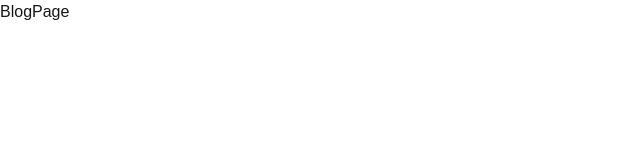
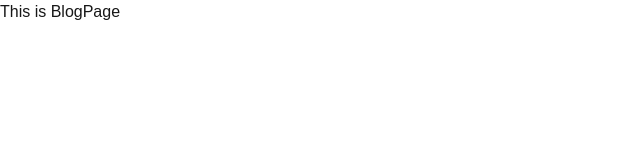
Before and after one commit to Shaurya9935/sample-project, a Next.js app: page /blog in a window 1280 px wide. Shown: the top 160 px of the page, without its empty margins (0-640 px from the left). Built offline with nearby package versions, Linux system fonts and the light colour scheme.

Commit message:
Changes for checking

```diff
--- a/app/blog/page.tsx
+++ b/app/blog/page.tsx
@@ -2,7 +2,7 @@ import React from 'react'
 
 const BlogPage = () => {
   return (
-    <div>BlogPage</div>
+    <div>This is BlogPage</div>
   )
 }
 
```
